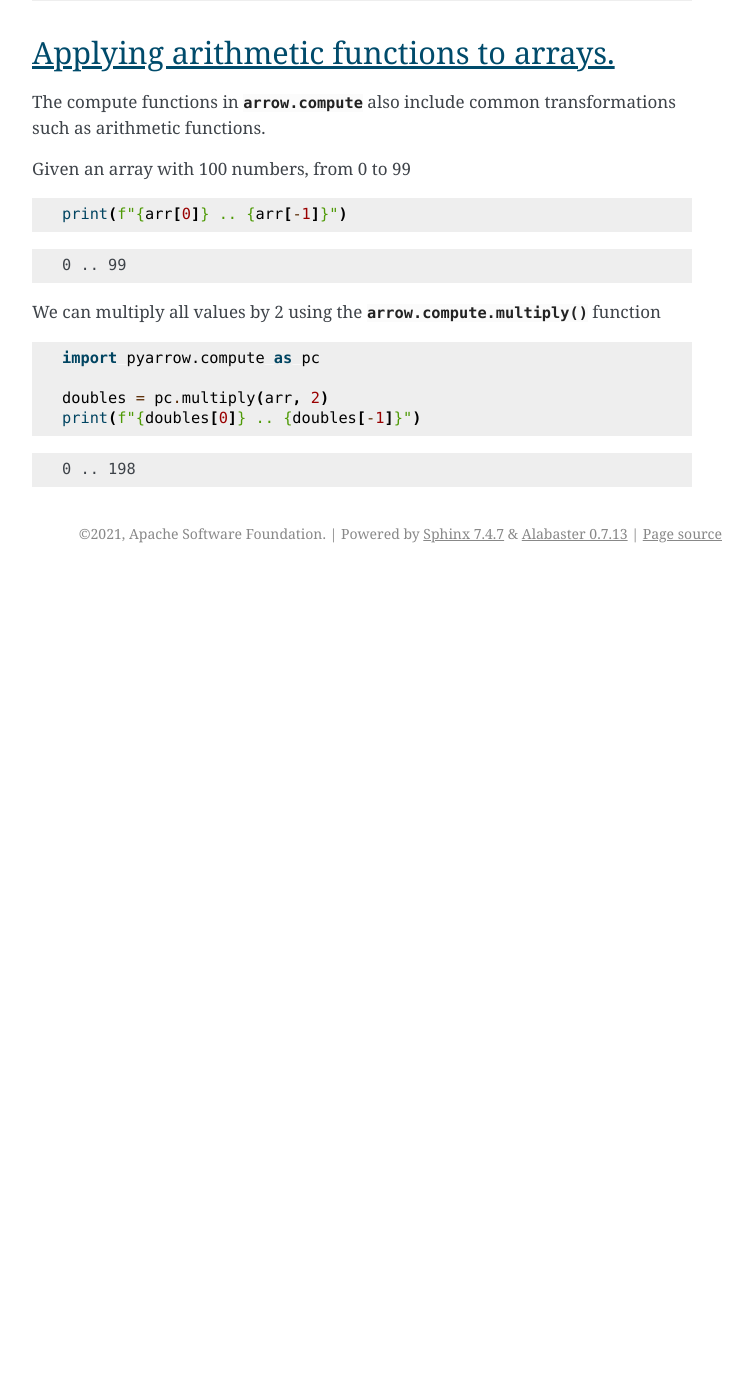
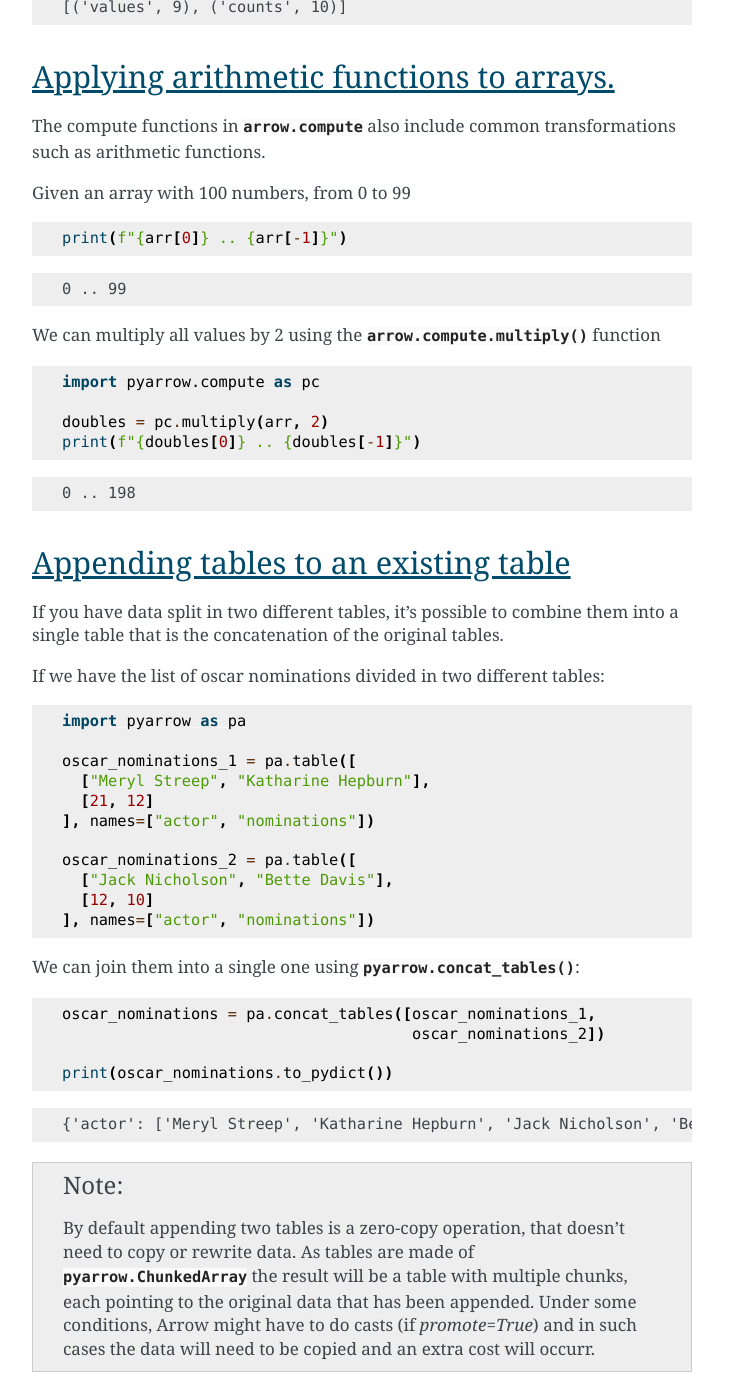
Before and after one commit to apache/arrow-cookbook, a Sphinx documentation site: the page built from python/source/data.rst, in a window 1280 px wide and 1400 px high, scrolled down 1799 px. Shown: the whole window, without its empty margins (388-1141 px from the left). Built offline with Sphinx 7.4.7, drawn with Linux system fonts in a browser that asks for light colours; before the commit the page ends 2372 px from its top, so only the background shows below that; some of the changed text lies outside the part shown.

Commit message:
Recipe to concatenate two tables

```diff
--- a/python/source/data.rst
+++ b/python/source/data.rst
@@ -137,3 +137,48 @@ function
 .. testoutput::
 
   0 .. 198
+
+Appending tables to an existing table
+=====================================
+
+If you have data split in two different tables, it's possible
+to combine them into a single table that is the concatenation
+of the original tables.
+
+If we have the list of oscar nominations divided in two different tables:
+
+.. testcode::
+
+  import pyarrow as pa
+
+  oscar_nominations_1 = pa.table([
+    ["Meryl Streep", "Katharine Hepburn"],
+    [21, 12]
+  ], names=["actor", "nominations"])
+
+  oscar_nominations_2 = pa.table([
+    ["Jack Nicholson", "Bette Davis"],
+    [12, 10]
+  ], names=["actor", "nominations"])
+
+We can join them into a single one using :func:`pyarrow.concat_tables`:
+
+.. testcode::
+
+  oscar_nominations = pa.concat_tables([oscar_nominations_1,
+                                        oscar_nominations_2])
+
+  print(oscar_nominations.to_pydict())
+
+.. testoutput::
+
+  {'actor': ['Meryl Streep', 'Katharine Hepburn', 'Jack Nicholson', 'Bette Davis'], 'nominations': [21, 12, 12, 10]}
+
+.. note::
+
+  By default appending two tables is a zero-copy operation, that doesn't need to
+  copy or rewrite data. As tables are made of :class:`pyarrow.ChunkedArray`
+  the result will be a table with multiple chunks, each pointing to the original
+  data that has been appended. Under some conditions, Arrow might have to
+  do casts (if `promote=True`) and in such cases the data will need to be copied
+  and an extra cost will occurr.
```
